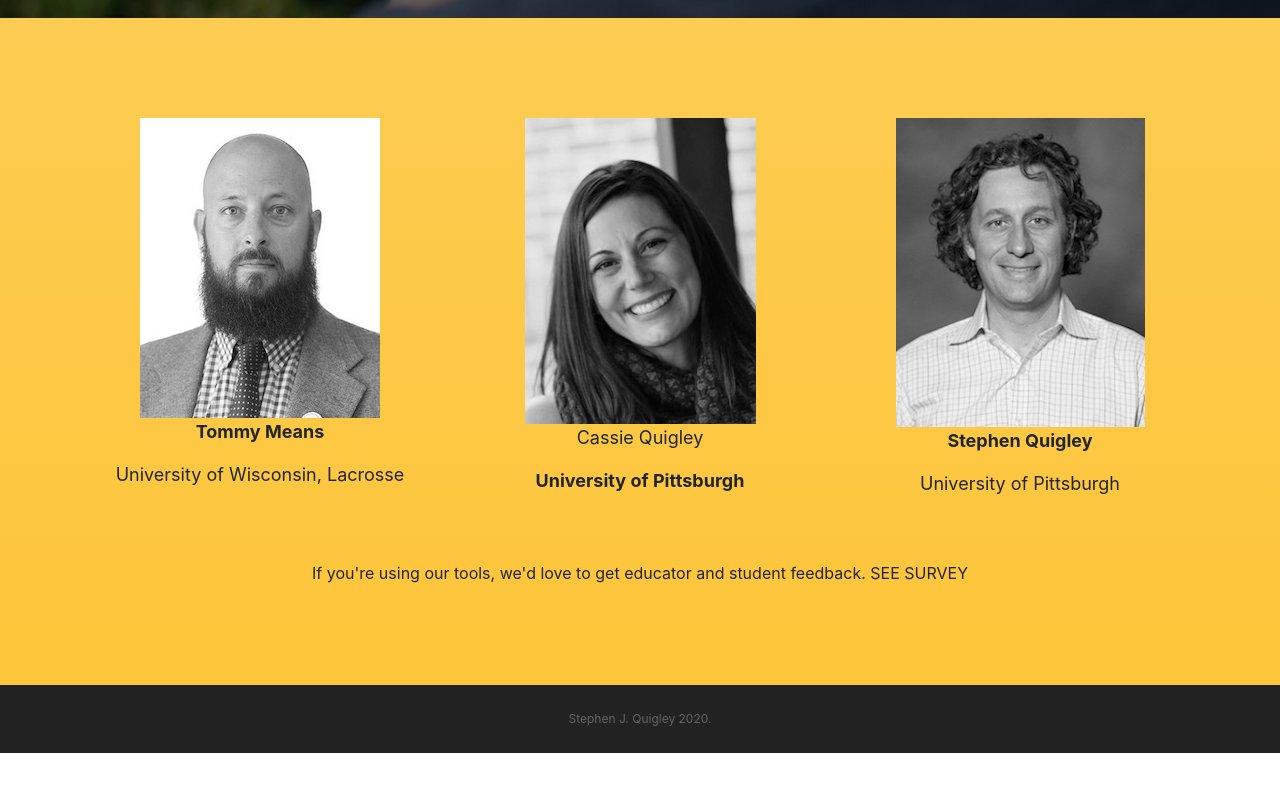
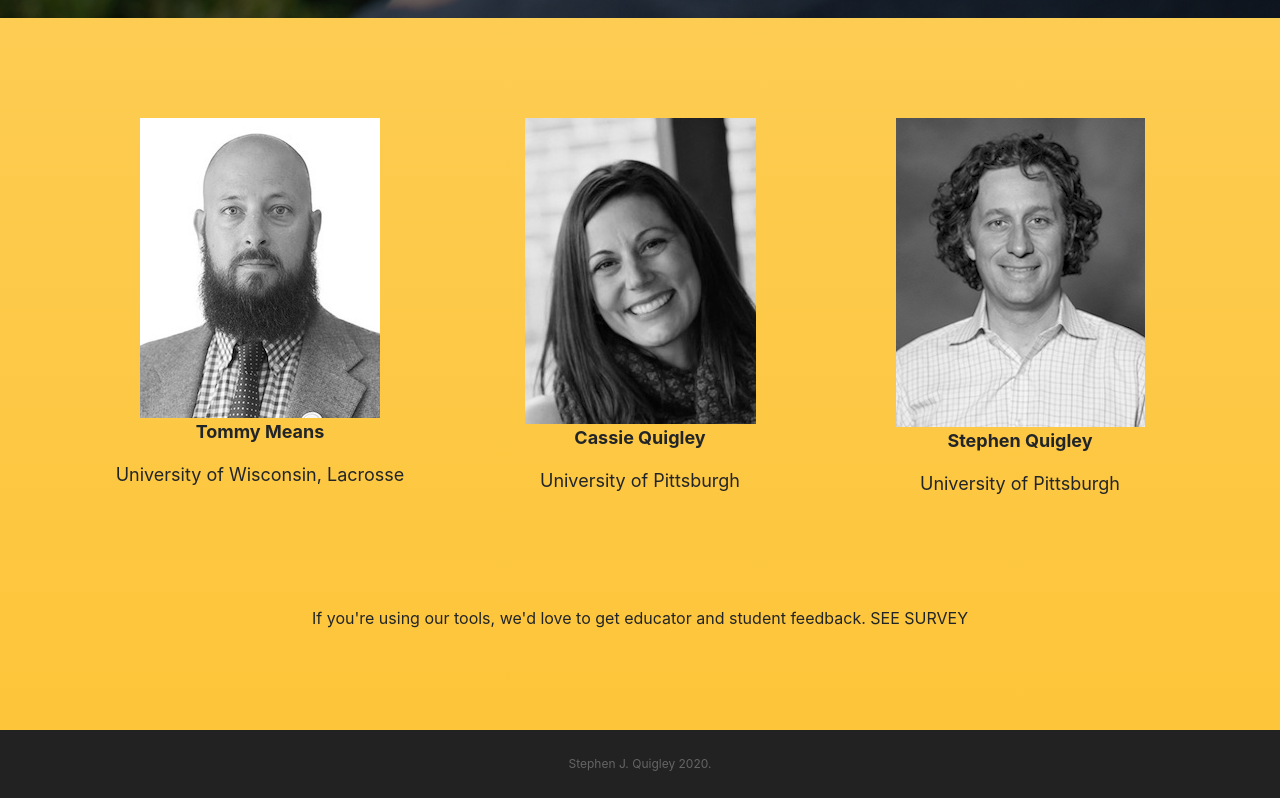
Before and after one commit to sjquigley/mutimodal-nature-studies, a website with bundled scripts: page index.html in a window 1280 px wide. Shown: the part 5513-6311 px from the top of the page. Before the commit the page ends 6266 px from the top, so only its background shows below. Built offline with nearby package versions, Linux system fonts and the light colour scheme; a web font is replaced by a local one.

Commit message:
Add files via upload

```diff
--- a/index.html
+++ b/index.html
@@ -222,18 +222,22 @@ You will also need to download a code editor like brackets.io
       <img src="img/wtm.jpg" class="img-responsive" alt="Random Name">
           <p><strong>Tommy Means</strong></p>
          <p>University of Wisconsin, Lacrosse</p>
-    </div>
+     <br><br>
+         </div>
+         <br><br>
     <div class="col-sm-4">
  <img src="img/cfq.jpg" class="img-responsive" alt="Random Name">
-        <p>Cassie Quigley</p>
-         <p><strong>University of Pittsburgh</strong></p>
+        <p><strong>Cassie Quigley</strong></p>
+         <p>University of Pittsburgh</p>
+        <br><br>
          </div>
+
     <div class="col-sm-4">
-
  <img src="img/sjq.jpg" class="img-responsive" at="Random Name">
          <p><strong>Stephen Quigley</strong></p>
            <p>University of Pittsburgh</p>
          </div>
+          <br><br>
     </div>
          <br><br>
          If you're using our tools, we'd love to get educator and student feedback. SEE SURVEY
```
